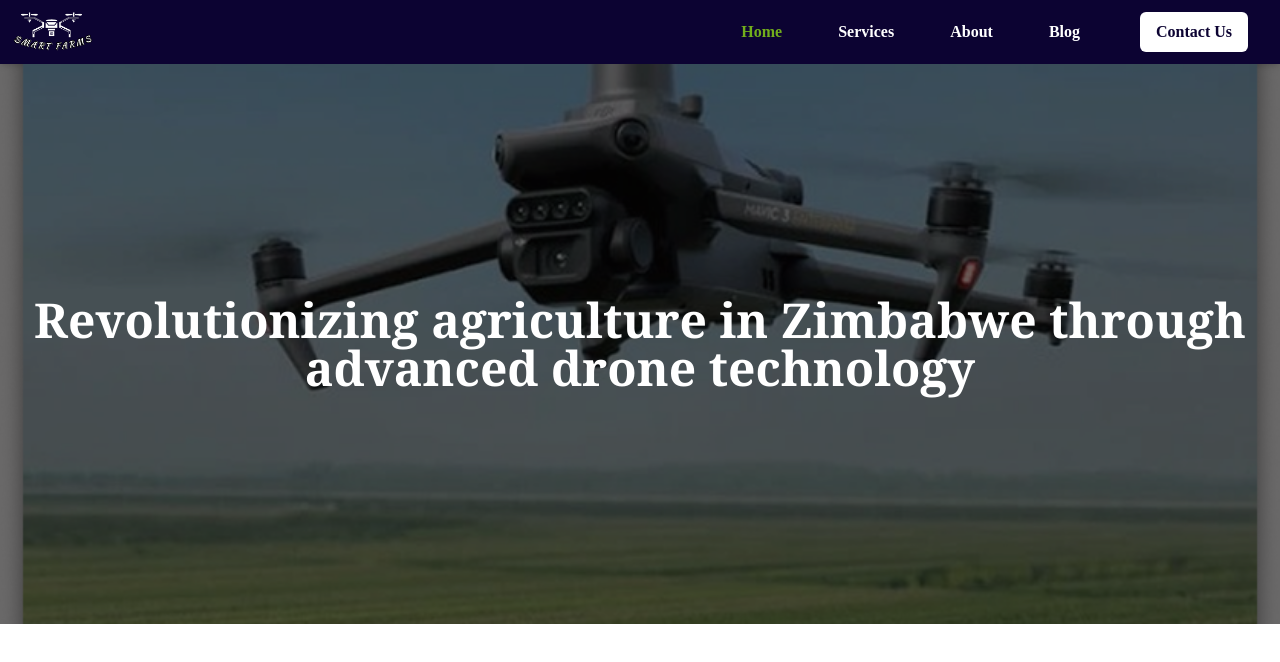
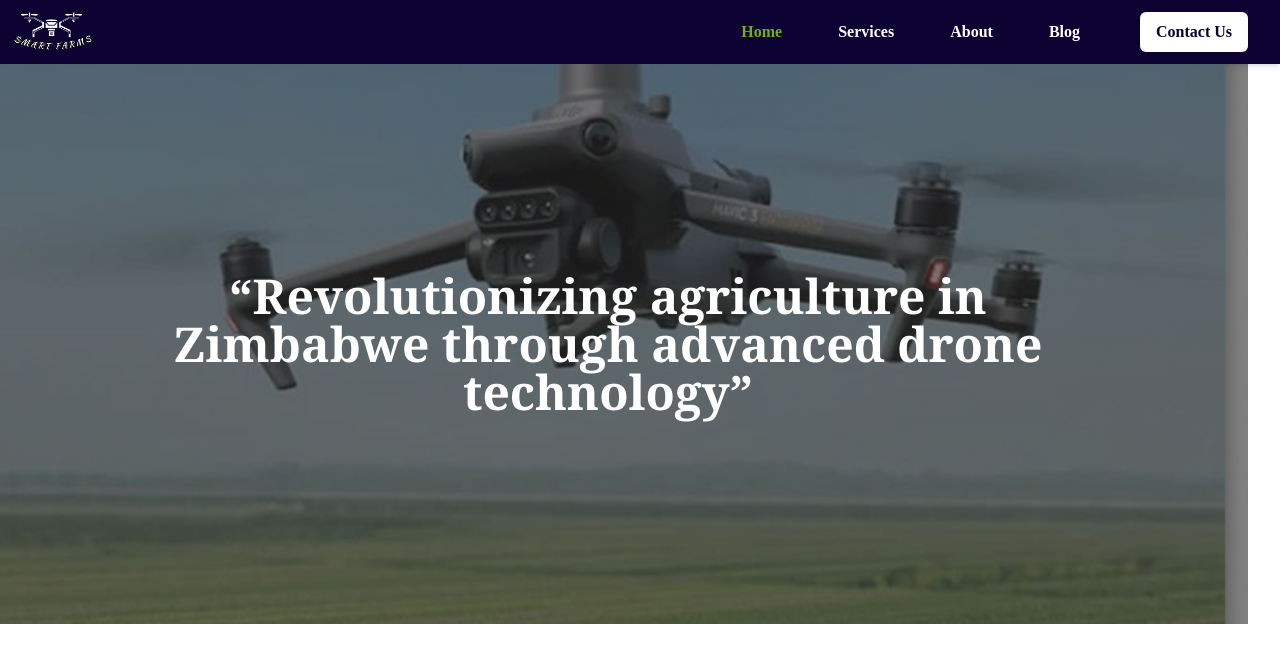
Before and after one commit to HudsonWayne/Smart-Farms, a Next.js app: page / in a window 1280 px wide. Shown: the top 662 px of the page. Built offline with nearby package versions, Linux system fonts and the light colour scheme; a web font is replaced by a local one.

Commit message:
initial commit

```diff
--- a/src/components/Carousel.tsx
+++ b/src/components/Carousel.tsx
@@ -22,14 +22,14 @@ const Carousel = () => {
   }, []);
 
   return (
-    <div className="relative w-full h-[70vh] overflow-hidden">
+    <div className="relative w-screen h-[70vh] overflow-hidden -mx-4 sm:-mx-6 lg:-mx-8">
       {/* Static Text Overlay */}
-      <div className="absolute inset-0 z-20 flex items-center justify-center text-center px-4">
+      <div className="absolute inset-0 z-20 flex items-center justify-center px-4">
         <h2
-          className="text-white text-3xl md:text-5xl font-bold"
-          style={{ fontFamily: "Georgia, serif" }}
+          className="text-white text-3xl md:text-5xl font-bold text-center"
+          style={{ fontFamily: "Georgia, serif", maxWidth: "70%" }}
         >
-          Revolutionizing agriculture in Zimbabwe through advanced drone technology
+          “Revolutionizing agriculture in Zimbabwe through advanced drone technology”
         </h2>
       </div>
 
@@ -47,10 +47,10 @@ const Carousel = () => {
             className="w-full h-full object-cover"
             draggable={false}
           />
-          {/* Overlay with color #050404 */}
+          {/* Overlay with color #2c2a2aff */}
           <div
             className="absolute inset-0"
-            style={{ backgroundColor: "#050404", opacity: 0.6 }}
+            style={{ backgroundColor: "#2c2a2aff", opacity: 0.6 }}
           />
         </div>
       ))}
```
